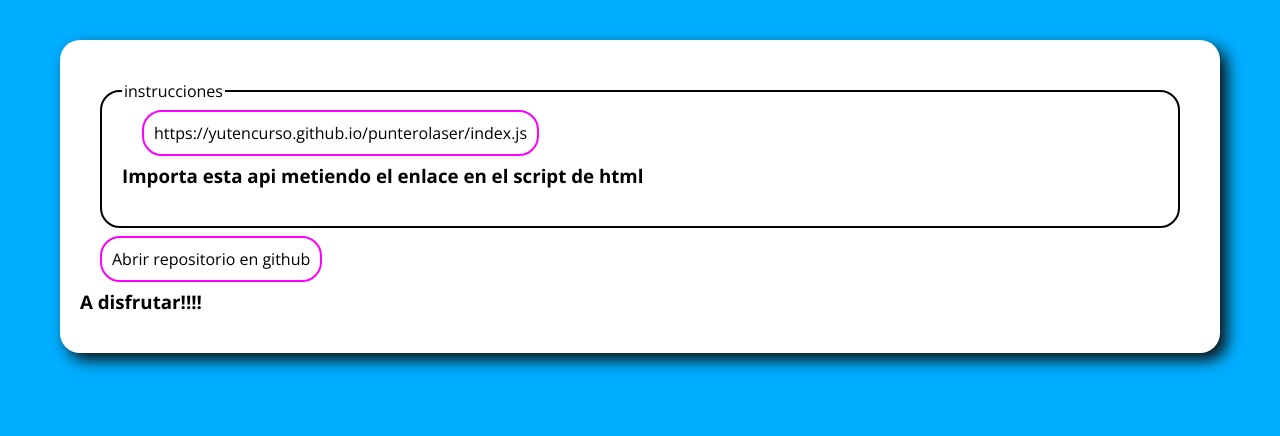
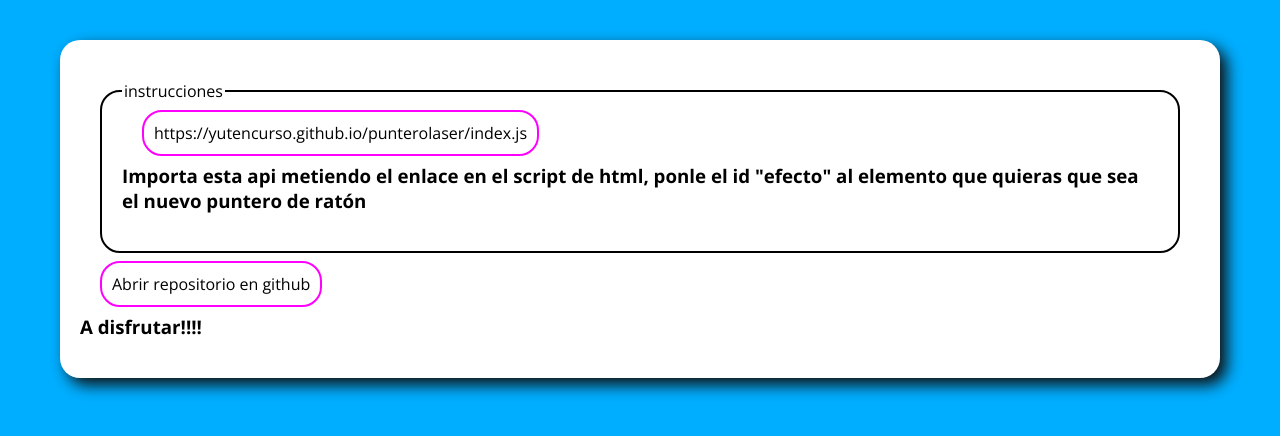
Before and after one commit to yutencurso/punterolaser, a plain HTML site: page index.html in a window 1280 px wide. Drawn offline with nearby package versions, Linux system fonts and the light colour scheme.

Commit message:
Update index.html

```diff
--- a/index.html
+++ b/index.html
@@ -39,7 +39,7 @@
 <body><div>
     <fieldset><legend>instrucciones</legend>
         <a target="_blank" href="https://yutencurso.github.io/punterolaser/index.js">https://yutencurso.github.io/punterolaser/index.js</a>
-        <h3>Importa esta api metiendo el enlace en el script de html</h3></fieldset>
+        <h3>Importa esta api metiendo el enlace en el script de html, ponle el id "efecto" al elemento que quieras que sea el nuevo puntero de ratón</h3></fieldset>
     <a href="https://github.com/yutencurso/punterolaser">Abrir repositorio en github</a>
     <h3>A disfrutar!!!!</h3></div>
 </body>
```
